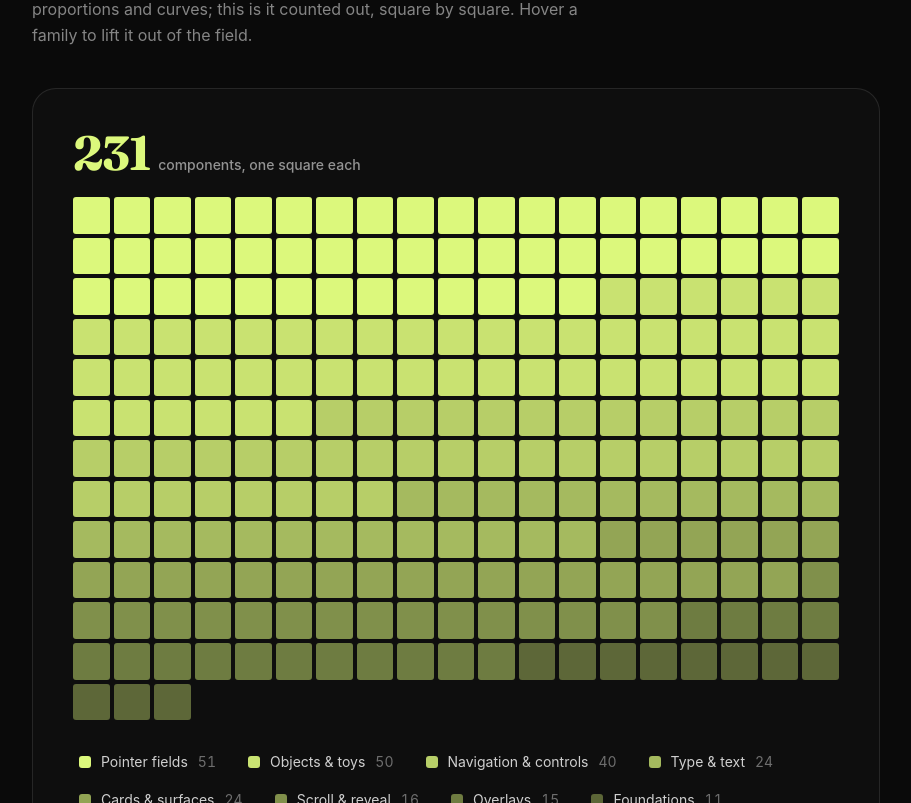
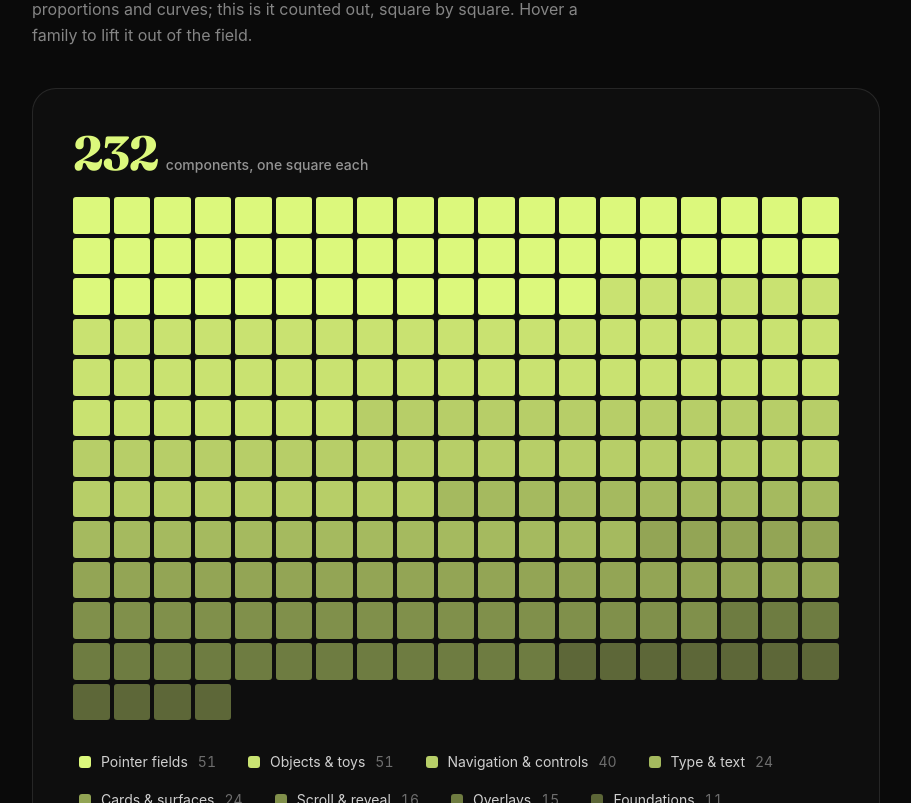
Before and after one commit to ArseniyCherednichenko/portfolio, a React (Vite) app: page /numbers in a window 1280 px wide. Shown: the part 937-1740 px from the top of the page, without its empty margins (184-1095 px from the left). Built offline with nearby package versions, Linux system fonts and the light colour scheme.

Commit message:
Catalogue Parallel coordinates in the library beside the Sunburst and count it — 232 hand-built components

```diff
--- a/src/data/stats.ts
+++ b/src/data/stats.ts
@@ -12,7 +12,7 @@
 /** Hand-built components in `src/components`. Nothing off the shelf. This is
  * the literal count of files there, catalogued one by one on the /library
  * page (LIBRARY in src/data/library.ts) — keep the two in step. */
-export const COMPONENT_COUNT = 231
+export const COMPONENT_COUNT = 232
 
 /** Distinct routed pages the site serves. */
 export const PAGE_COUNT = 32
```
Also changed, not shown: src/data/library.ts (+1 -0 lines).
